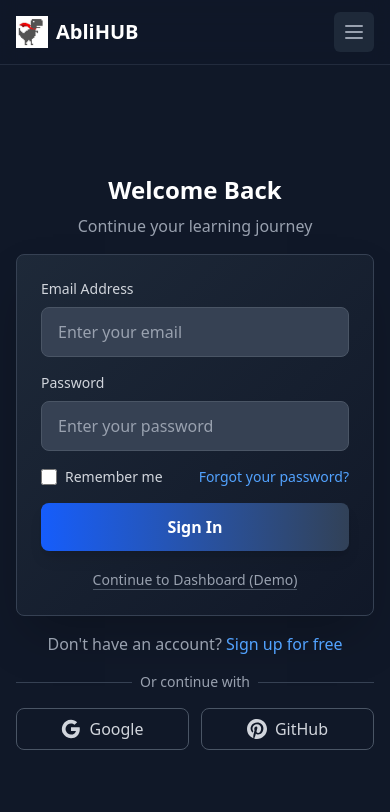
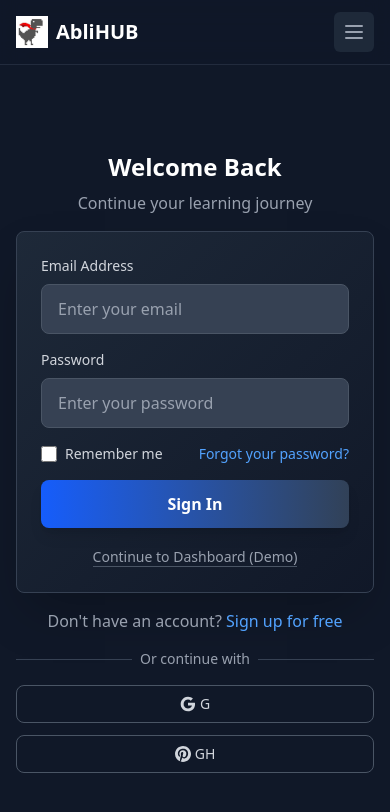
Before and after one commit to abrxrk/abliHUB, a React (Vite) app in the folder frontend/: page /login in a window 390 px wide. Shown: the top 812 px of the page. Built offline with nearby package versions, Linux system fonts and the light colour scheme.

Commit message:
fixed login and signup responsiveness

```diff
--- a/frontend/src/pages/Login.jsx
+++ b/frontend/src/pages/Login.jsx
@@ -149,9 +149,12 @@ const Login = () => {
             </div>
           </div>
 
-          <div className="grid grid-cols-2 gap-3">
-            <button className="flex justify-center items-center px-4 py-2 border border-gray-600 rounded-lg text-gray-300 hover:border-gray-500 hover:bg-gray-800 transition-colors">
-              <svg className="w-5 h-5 mr-2" viewBox="0 0 24 24">
+          <div className="grid grid-cols-1 sm:grid-cols-2 gap-3">
+            <button className="flex justify-center items-center px-2 sm:px-4 py-2 border border-gray-600 rounded-lg text-gray-300 hover:border-gray-500 hover:bg-gray-800 transition-colors text-sm sm:text-base">
+              <svg
+                className="w-4 h-4 sm:w-5 sm:h-5 mr-1 sm:mr-2"
+                viewBox="0 0 24 24"
+              >
                 <path
                   fill="currentColor"
                   d="M22.56 12.25c0-.78-.07-1.53-.2-2.25H12v4.26h5.92c-.26 1.37-1.04 2.53-2.21 3.31v2.77h3.57c2.08-1.92 3.28-4.74 3.28-8.09z"
@@ -169,17 +172,19 @@ const Login = () => {
                   d="M12 5.38c1.62 0 3.06.56 4.21 1.64l3.15-3.15C17.45 2.09 14.97 1 12 1 7.7 1 3.99 3.47 2.18 7.07l3.66 2.84c.87-2.6 3.3-4.53 6.16-4.53z"
                 />
               </svg>
-              Google
+              <span className="hidden xs:inline sm:inline">Google</span>
+              <span className="xs:hidden sm:hidden">G</span>
             </button>
-            <button className="flex justify-center items-center px-4 py-2 border border-gray-600 rounded-lg text-gray-300 hover:border-gray-500 hover:bg-gray-800 transition-colors">
+            <button className="flex justify-center items-center px-2 sm:px-4 py-2 border border-gray-600 rounded-lg text-gray-300 hover:border-gray-500 hover:bg-gray-800 transition-colors text-sm sm:text-base">
               <svg
-                className="w-5 h-5 mr-2"
+                className="w-4 h-4 sm:w-5 sm:h-5 mr-1 sm:mr-2"
                 fill="currentColor"
                 viewBox="0 0 24 24"
               >
                 <path d="M12.017 0C5.396 0 .029 5.367.029 11.987c0 5.079 3.158 9.417 7.618 11.024-.105-.949-.199-2.403.042-3.441.219-.937 1.404-5.965 1.404-5.965s-.359-.719-.359-1.782c0-1.668.967-2.914 2.171-2.914 1.023 0 1.518.769 1.518 1.69 0 1.029-.655 2.568-.994 3.995-.283 1.194.599 2.169 1.777 2.169 2.133 0 3.772-2.249 3.772-5.495 0-2.873-2.064-4.882-5.012-4.882-3.414 0-5.418 2.561-5.418 5.207 0 1.031.397 2.138.893 2.738a.36.36 0 01.083.345l-.333 1.36c-.053.22-.174.267-.402.161-1.499-.698-2.436-2.889-2.436-4.649 0-3.785 2.75-7.262 7.929-7.262 4.163 0 7.398 2.967 7.398 6.931 0 4.136-2.607 7.464-6.227 7.464-1.216 0-2.357-.631-2.75-1.378l-.748 2.853c-.271 1.043-1.002 2.35-1.492 3.146C9.57 23.812 10.763 24.009 12.017 24c6.624 0 11.99-5.367 11.99-11.987C24.007 5.367 18.641.001 12.017.001z" />
               </svg>
-              GitHub
+              <span className="hidden xs:inline sm:inline">GitHub</span>
+              <span className="xs:hidden sm:hidden">GH</span>
             </button>
           </div>
         </div>
--- a/frontend/src/pages/Signup.jsx
+++ b/frontend/src/pages/Signup.jsx
@@ -289,9 +289,12 @@ const Signup = () => {
             </div>
           </div>
 
-          <div className="grid grid-cols-2 gap-3">
-            <button className="flex justify-center items-center px-4 py-2 border border-gray-600 rounded-lg text-gray-300 hover:border-gray-500 hover:bg-gray-800 transition-colors">
-              <svg className="w-5 h-5 mr-2" viewBox="0 0 24 24">
+          <div className="grid grid-cols-1 sm:grid-cols-2 gap-3">
+            <button className="flex justify-center items-center px-2 sm:px-4 py-2 border border-gray-600 rounded-lg text-gray-300 hover:border-gray-500 hover:bg-gray-800 transition-colors text-sm sm:text-base">
+              <svg
+                className="w-4 h-4 sm:w-5 sm:h-5 mr-1 sm:mr-2"
+                viewBox="0 0 24 24"
+              >
                 <path
                   fill="currentColor"
                   d="M22.56 12.25c0-.78-.07-1.53-.2-2.25H12v4.26h5.92c-.26 1.37-1.04 2.53-2.21 3.31v2.77h3.57c2.08-1.92 3.28-4.74 3.28-8.09z"
@@ -309,17 +312,19 @@ const Signup = () => {
                   d="M12 5.38c1.62 0 3.06.56 4.21 1.64l3.15-3.15C17.45 2.09 14.97 1 12 1 7.7 1 3.99 3.47 2.18 7.07l3.66 2.84c.87-2.6 3.3-4.53 6.16-4.53z"
                 />
               </svg>
-              Google
+              <span className="hidden xs:inline sm:inline">Google</span>
+              <span className="xs:hidden sm:hidden">G</span>
             </button>
-            <button className="flex justify-center items-center px-4 py-2 border border-gray-600 rounded-lg text-gray-300 hover:border-gray-500 hover:bg-gray-800 transition-colors">
+            <button className="flex justify-center items-center px-2 sm:px-4 py-2 border border-gray-600 rounded-lg text-gray-300 hover:border-gray-500 hover:bg-gray-800 transition-colors text-sm sm:text-base">
               <svg
-                className="w-5 h-5 mr-2"
+                className="w-4 h-4 sm:w-5 sm:h-5 mr-1 sm:mr-2"
                 fill="currentColor"
                 viewBox="0 0 24 24"
               >
                 <path d="M12.017 0C5.396 0 .029 5.367.029 11.987c0 5.079 3.158 9.417 7.618 11.024-.105-.949-.199-2.403.042-3.441.219-.937 1.404-5.965 1.404-5.965s-.359-.719-.359-1.782c0-1.668.967-2.914 2.171-2.914 1.023 0 1.518.769 1.518 1.69 0 1.029-.655 2.568-.994 3.995-.283 1.194.599 2.169 1.777 2.169 2.133 0 3.772-2.249 3.772-5.495 0-2.873-2.064-4.882-5.012-4.882-3.414 0-5.418 2.561-5.418 5.207 0 1.031.397 2.138.893 2.738a.36.36 0 01.083.345l-.333 1.36c-.053.22-.174.267-.402.161-1.499-.698-2.436-2.889-2.436-4.649 0-3.785 2.75-7.262 7.929-7.262 4.163 0 7.398 2.967 7.398 6.931 0 4.136-2.607 7.464-6.227 7.464-1.216 0-2.357-.631-2.75-1.378l-.748 2.853c-.271 1.043-1.002 2.35-1.492 3.146C9.57 23.812 10.763 24.009 12.017 24c6.624 0 11.99-5.367 11.99-11.987C24.007 5.367 18.641.001 12.017.001z" />
               </svg>
-              GitHub
+              <span className="hidden xs:inline sm:inline">GitHub</span>
+              <span className="xs:hidden sm:hidden">GH</span>
             </button>
           </div>
         </div>
```
